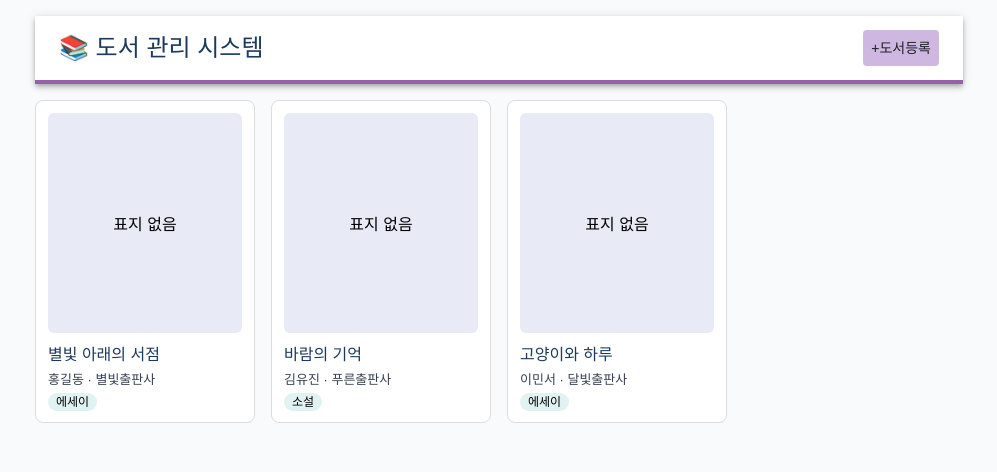
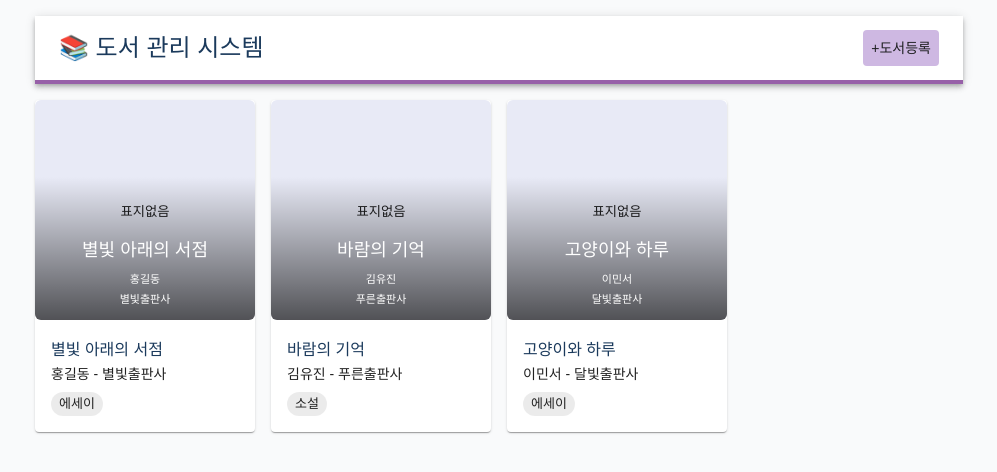
Before and after one commit to obgybbl77/-4-, a React (Vite) app: page / in a window 1280 px wide. Shown: the top 472 px of the page, without its empty margins (141-1138 px from the left). Built offline with nearby package versions, Linux system fonts and the light colour scheme; data requests are answered from the project's data file; a web font is replaced by a local one.

Commit message:
style: BookCard MUI 적용, 검색·유효성 검사 CSS 추가

```diff
--- a/src/App.css
+++ b/src/App.css
@@ -61,3 +61,16 @@ button { padding: 6px 14px; border: 1px solid #ddd; border-radius: 6px; backgrou
   font-size: 11px;
   margin: 2px 0;
 }
+
+/* ─ 검색 · 필터 (BookList) ─ */
+.search-bar { display: flex; gap: 8px; margin-bottom: 16px; }
+.search-input { flex: 1; padding: 8px 12px; border: 1px solid #ddd; border-radius: 6px; font-size: 14px; }
+.search-select { width: 140px; padding: 8px 12px; border: 1px solid #ddd; border-radius: 6px; font-size: 14px; background: white; }
+.search-input:focus, .search-select:focus { outline: none; border-color: #5b5bd6; }
+.empty-result { padding: 40px 0; text-align: center; color: #6b7280; }
+.empty-result button { margin-top: 12px; }
+
+/* ─ 폼 유효성 검사 (BookForm) ─ */
+.book-form .input-error { border-color: #e5484d; }
+.error-text { margin: -6px 0 10px; font-size: 13px; color: #e5484d; }
+.char-count { margin: -6px 0 10px; font-size: 12px; color: #9ca3af; text-align: right; }
--- a/src/components/BookCard.jsx
+++ b/src/components/BookCard.jsx
@@ -1,21 +1,38 @@
+import { Card, CardActionArea, CardContent, Typography, Chip } from '@mui/material';
 function BookCard({ book, onSelect }) {
   return (
-    <li className="book-card" onClick={() => onSelect(book.id)}>
-      <div className="book-cover">
-        {book.coverImageUrl ? (
-        <img
-          src={book.coverImageUrl}
-          alt={`${book.title} 표지`}
-          style={{ width: '100%', height: '100%', objectFit: 'cover' }}
-        />
-      ) : (
-        <span>표지 없음</span>
-      )}
-      </div>
-      <h3>{book.title}</h3>
-      <p>{book.author} · {book.publisher}</p>
-      <span className="genre-tag">{book.genre}</span>
-    </li>
+    <Card component ='li' sx={{listStyle: 'none'}}>
+      <CardActionArea onClick={()=>onSelect(book.id)}>
+        <div className='book-cover'>
+          {book.coverImageUrl ? (  <img
+              src={book.coverImageUrl}
+              alt={`${book.title} 표지`}
+              style={{ width: '100%', height: '100%', objectFit: 'cover' }}
+            />) : (<span>표지없음</span>)}
+          <div className ='cover-text'>
+          <p className='cover-title'>{book.title}</p>
+            <p className='cover-author'>{book.author}</p>
+            <p className='cover-publisher'>{book.publisher}</p>
+        </div>
+        </div>
+      <CardContent>
+        <Typography variant='subtitle1' sx={{fontWeight: 'bold', color:'#1B3A5C' }}>
+          {book.title}
+        </Typography>
+        <Typography variant='body2' color='text.secondary'>
+            {book.author} - {book.publisher}
+
+        </Typography>
+        <Chip label={book.genre} size='small' sx={{mt:1}}/>
+
+      </CardContent>
+
+
+
+
+      </CardActionArea>
+    </Card>
+
   );
 }
 
```
